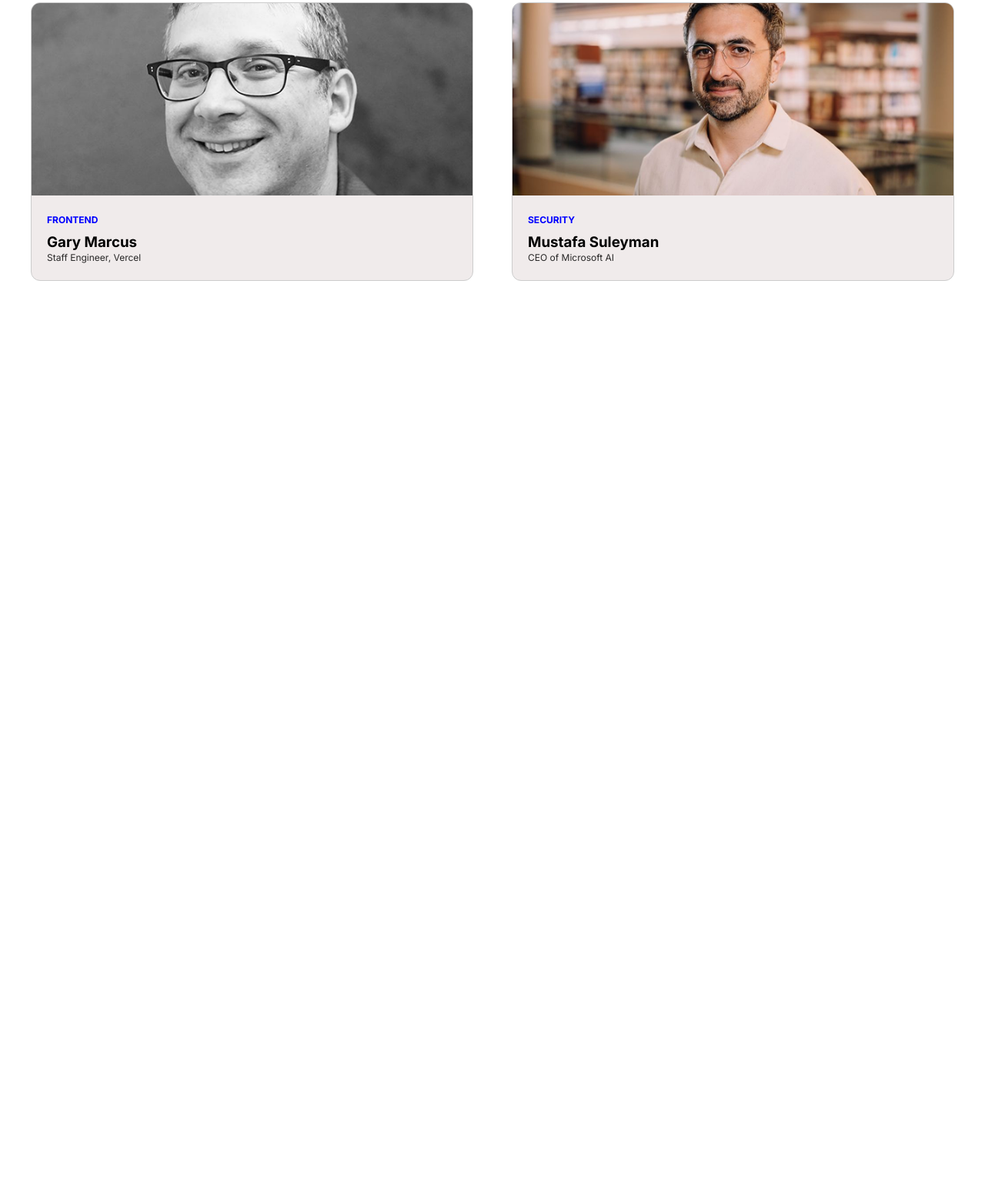
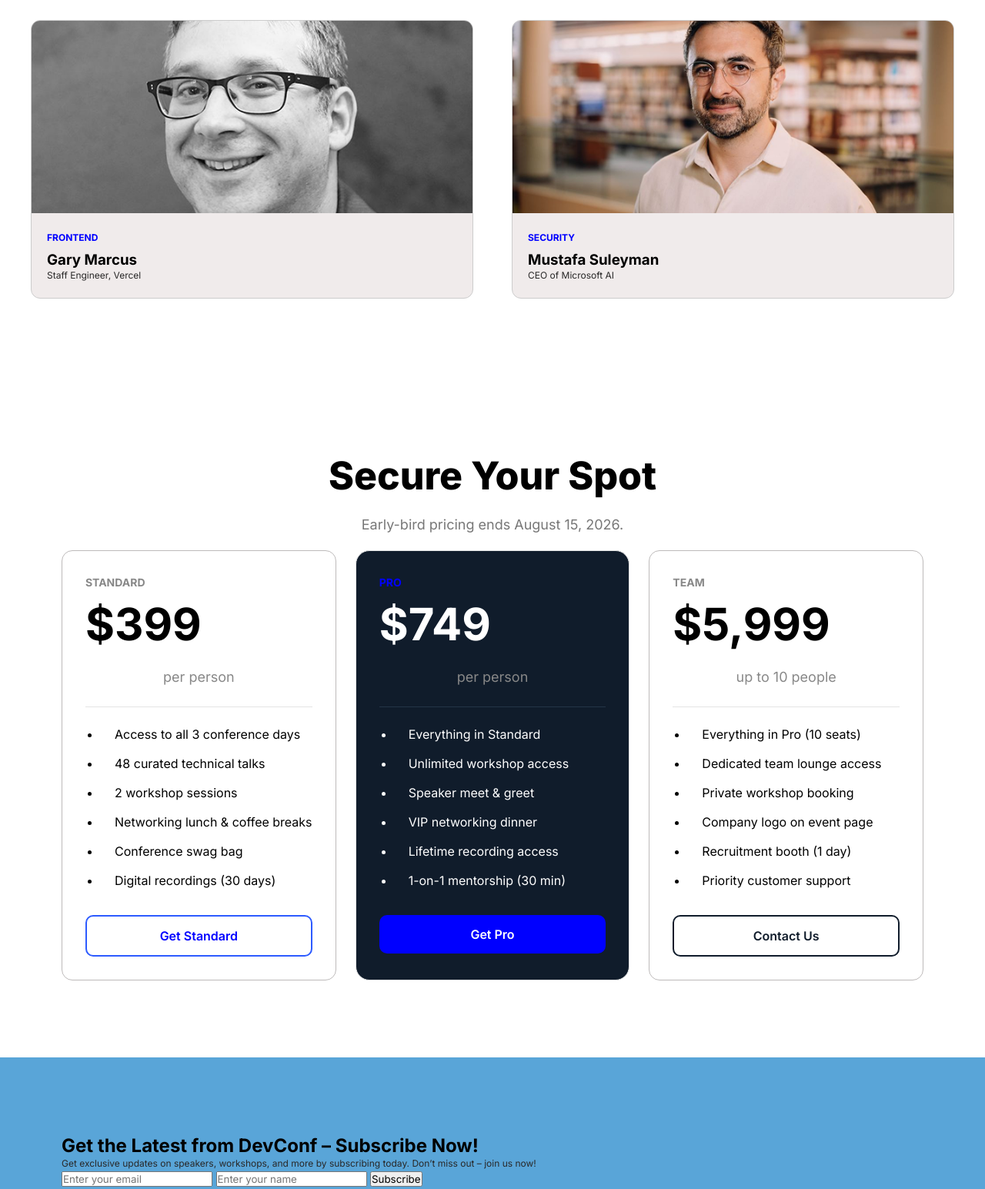
Before and after one commit to Nexuusss/DevConf-Project, a plain HTML site: page index.html in a window 1280 px wide. Shown: the part 1467-3012 px from the top of the page at 77% size. Before the commit the page ends 1832 px from the top, so only its background shows below. Drawn offline with Linux system fonts and the light colour scheme.

Commit message:
Updated both html and CSS

```diff
--- a/index.html
+++ b/index.html
@@ -58,7 +58,7 @@
         <h2>Meet the Speakers</h2>
         <div class="speaker-grid-card">
           <div class="speaker-card">
-            <img src="images/andrej.png" alt="Andrej Karpathy"/>
+            <img src="images/andrej.png" alt="Andrej Karpathy" />
 
             <div class="speaker-info">
               <span class="category">AI / ML</span>
@@ -67,7 +67,7 @@
             </div>
           </div>
           <div class="speaker-card">
-            <img src="images/demis.png" alt="Demis Hassabis"/>
+            <img src="images/demis.png" alt="Demis Hassabis" />
 
             <div class="speaker-info">
               <span class="category">Cloud & DevOps</span>
@@ -77,7 +77,7 @@
           </div>
 
           <div class="speaker-card">
-            <img src="images/gary.png" alt="Gary Marcus"/>
+            <img src="images/gary.png" alt="Gary Marcus" />
 
             <div class="speaker-info">
               <span class="category">Frontend</span>
@@ -87,7 +87,7 @@
           </div>
 
           <div class="speaker-card">
-            <img src="images/mustafa.png" alt="Mustafa Suleyman"/>
+            <img src="images/mustafa.png" alt="Mustafa Suleyman" />
 
             <div class="speaker-info">
               <span class="category">Security</span>
@@ -99,6 +99,102 @@
       </div>
     </section>
 
+    <!-- Pricing Section -->
 
+    <section class="pricing">
+      <div class="container">
+        <h2>Secure Your Spot</h2>
+        <p class="pricing-subtitle">Early-bird pricing ends August 15, 2026.</p>
+        <div class="pricing-grid">
+          <!-- Standard -->
+          <div class="price-card">
+            <span class="plan">STANDARD</span>
+
+            <h3>$399</h3>
+            <p class="price-text">per person</p>
+
+            <hr />
+
+            <ul>
+              <li>Access to all 3 conference days</li>
+              <li>48 curated technical talks</li>
+              <li>2 workshop sessions</li>
+              <li>Networking lunch & coffee breaks</li>
+              <li>Conference swag bag</li>
+              <li>Digital recordings (30 days)</li>
+            </ul>
+
+            <a href="#" class="outline-btn">Get Standard</a>
+          </div>
+
+          <!-- Pro -->
+          <div class="price-card featured">
+            <span class="plan">PRO</span>
+
+            <h3>$749</h3>
+            <p class="price-text">per person</p>
+
+            <hr />
+
+            <ul>
+              <li>Everything in Standard</li>
+              <li>Unlimited workshop access</li>
+              <li>Speaker meet & greet</li>
+              <li>VIP networking dinner</li>
+              <li>Lifetime recording access</li>
+              <li>1-on-1 mentorship (30 min)</li>
+            </ul>
+
+            <a href="#" class="filled-btn">Get Pro</a>
+          </div>
+
+          <!-- Team -->
+          <div class="price-card">
+            <span class="plan">TEAM</span>
+
+            <h3>$5,999</h3>
+            <p class="price-text">up to 10 people</p>
+
+            <hr />
+
+            <ul>
+              <li>Everything in Pro (10 seats)</li>
+              <li>Dedicated team lounge access</li>
+              <li>Private workshop booking</li>
+              <li>Company logo on event page</li>
+              <li>Recruitment booth (1 day)</li>
+              <li>Priority customer support</li>
+            </ul>
+
+            <a href="#" class="outline-btn dark"> Contact Us </a>
+          </div>
+        </div>
+      </div>
+    </section>
+
+    <!-- Subscription Section -->
+
+  <section class="subscription">
+    <div class="container">
+      <h1>Get the Latest from DevConf – Subscribe Now!</h1>
+      <p>Get exclusive updates on speakers, workshops, and more by subscribing today. Don’t miss out – join us now!</p>
+      <form class="subscription-form">
+        <input type="email" placeholder="Enter your email" required />
+        <input type="text" placeholder="Enter your name" required />
+        <button type="submit">Subscribe</button>
+      </form>
+    </section>
+
+    <!-- Footer Part -->
+     <footer>
+      <div class="footer-content">
+        <p>&copy; 2026 DevConf. All rights reserved.</p>
+        <ul class="footer-links">
+          <li><a href="#">Privacy Policy</a></li>
+          <li><a href="#">Terms of Service</a></li>
+          <li><a href="#">Contact Us</a></li>
+        </ul>
+      </div>
+    </footer>
   </body>
 </html>
--- a/styles.css
+++ b/styles.css
@@ -2,6 +2,7 @@
   margin: 0;
   padding: 0;
   box-sizing: border-box;
+  font-family: "Inter", sans-serif;
 }
 
 /* Navigation CSS */
@@ -132,7 +133,7 @@ nav {
   font-family: "Inter", sans-serif;
   font-style: normal;
   font-weight: 700;
-  font-size: 40px;
+  font-size: 60px;
   text-align: center;
   margin-bottom: 60px;
 }
@@ -187,3 +188,147 @@ div p {
   color: #292828;
   line-height: 1.5;
 }
+
+/* Pricing Section CSS */
+
+.pricing {
+  margin-top: 100px;
+  padding: 100px 80px;
+  background: #fff;
+}
+
+.container {
+  max-width: 1200px;
+  margin: auto;
+}
+
+.pricing h2 {
+  font-family: "Inter", sans-serif;
+  font-style: normal;
+  font-weight: 800;
+  font-size: 50px;
+  text-align: center;
+  margin-bottom: 5px;
+}
+
+.pricing p {
+  font-family: "Inter", sans-serif;
+  font-style: normal;
+  font-weight: 400;
+  font-size: 18px;
+  text-align: center;
+  margin-bottom: 20px;
+  margin-top: 20px;
+}
+
+.pricing-grid {
+  display: grid;
+  grid-template-columns: repeat(3, 1fr);
+  gap: 25px;
+}
+
+.pricing-subtitle {
+  text-align: center;
+  color: #777;
+  font-size: 18px;
+  margin-bottom: 60px;
+}
+
+.price-card.featured {
+  border: 1px solid #e6e6e6;
+  border-radius: 18px;
+  padding: 30px;
+}
+.price-card {
+  border: 1px solid #d6d1d1;
+  border-radius: 14px;
+  padding: 30px;
+  border-color: #bdbaba;
+}
+
+.featured {
+  background: #101c2b;
+  color: white;
+}
+
+.plan {
+  font-size: 14px;
+  font-weight: 700;
+  color: #888;
+}
+
+.featured .plan {
+  color: blue;
+}
+
+.price-card h3 {
+  font-size: 58px;
+  margin: 10px 0;
+}
+
+.price-text {
+  color: #888;
+  margin-bottom:15px;
+}
+
+.price-card hr {
+  margin: 25px 0;
+  border: none;
+  border-top: 1px solid #e4e4e4;
+}
+
+.featured hr {
+  border-color: #243447;
+}
+
+.price-card ul {
+  list-style: disc;
+  margin-bottom: 35px;
+  padding-left: 20px;
+}
+
+.price-card li {
+  margin-bottom: 18px;
+  position: relative;
+  padding-left: 18px;
+}
+
+.outline-btn {
+  display: block;
+  text-align: center;
+  padding: 15px;
+  border: 2px solid #2d5bff;
+  border-radius: 10px;
+  color: blue;
+  text-decoration: none;
+  font-weight: 600;
+}
+
+.filled-btn {
+  display: block;
+  text-align: center;
+  padding: 15px;
+  background: blue;
+  color: white;
+  text-decoration: none;
+  border-radius: 10px;
+  font-weight: 600;
+}
+
+.dark {
+  border-color: #101c2b;
+  color: #101c2b;
+}
+
+/* Subscription CSS */
+
+.subscription {
+  padding: 100px 80px;
+  background: #59a5d8;
+  margin-bottom: 30px;
+}
+
+.subscribe .container{
+    max-width:1200px;
+    margin:auto;
+}
```
